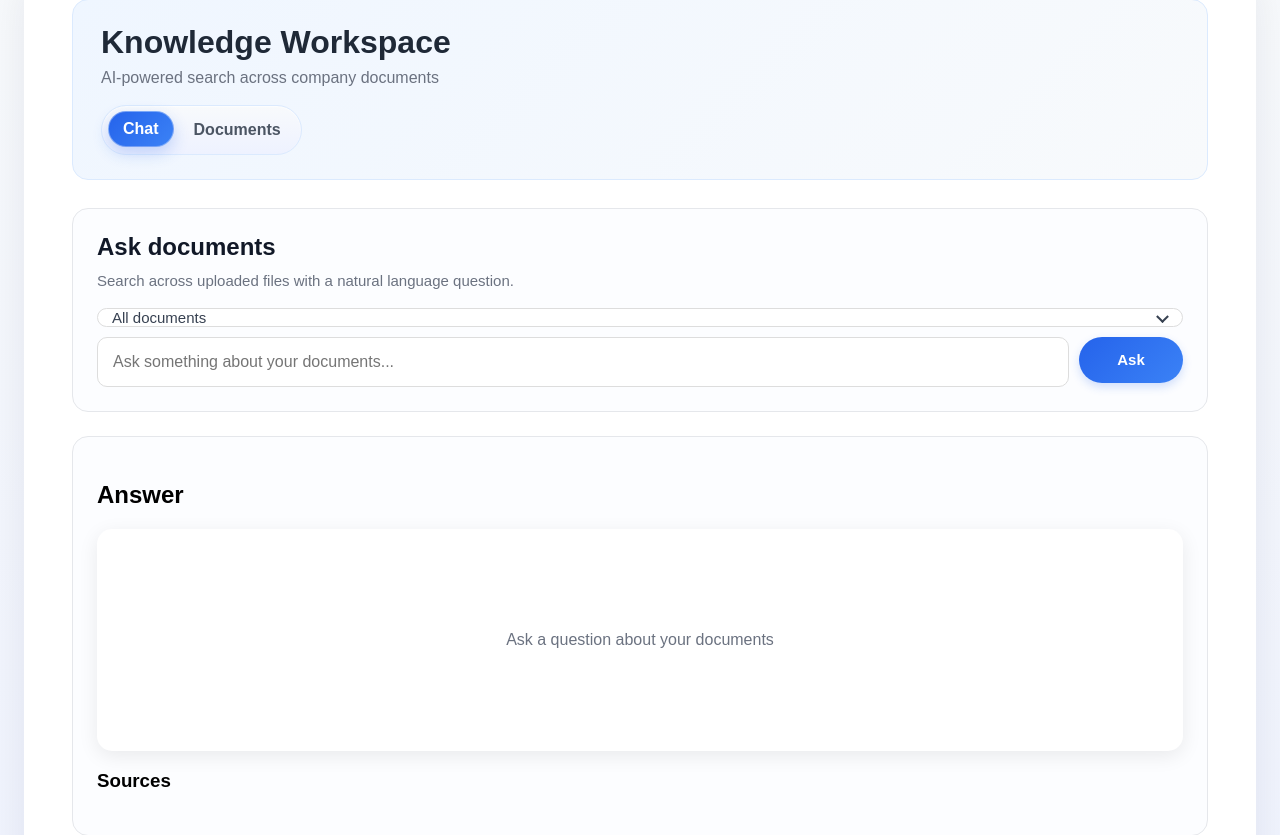
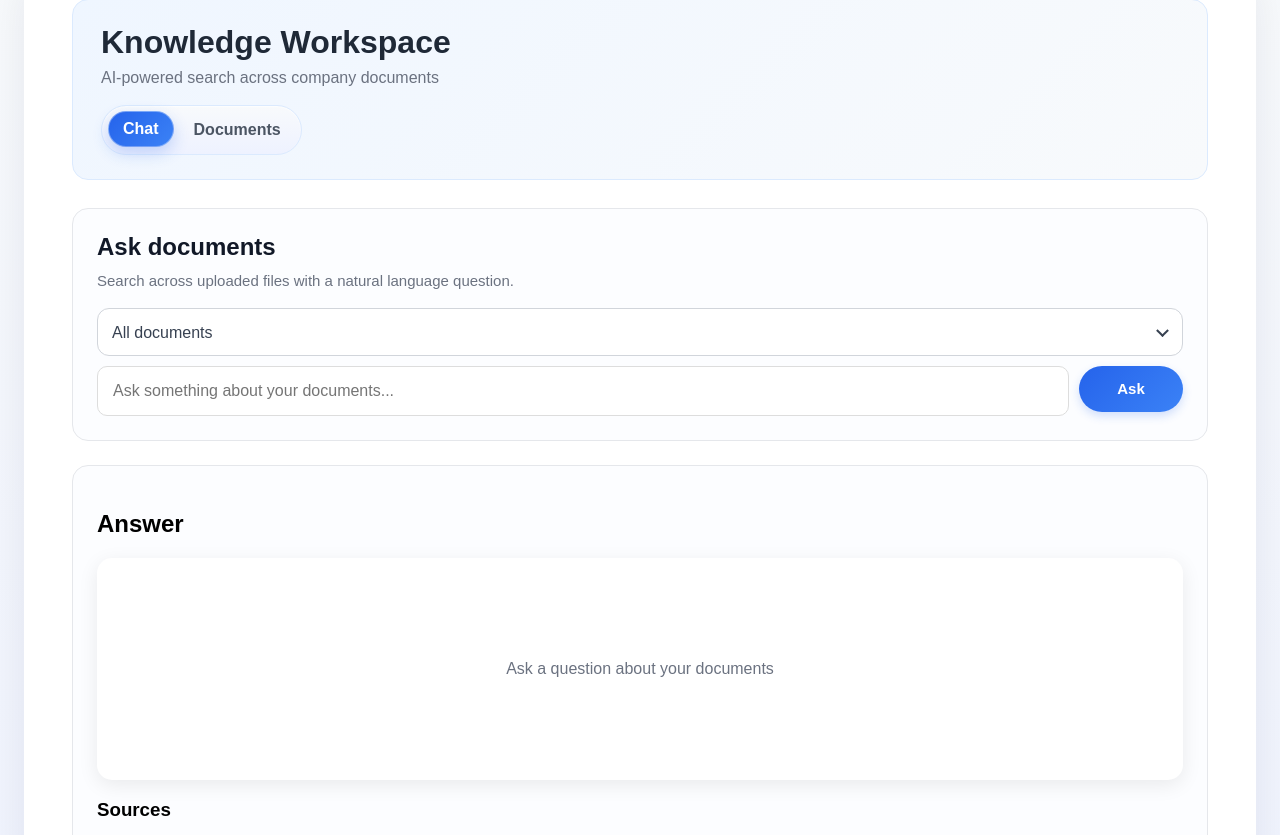
Before and after one commit to LiudmilaTa/Corporate-Knowledge-Assistant, a FastAPI app: page / in a window 1280 px wide. Shown: the part 65-900 px from the top of the page. Run offline with FastAPI, Linux system fonts and the light colour scheme; data that the repository does not hold is empty.

Commit message:
Polish document selector styling

```diff
--- a/app/static/css/chat.css
+++ b/app/static/css/chat.css
@@ -6,13 +6,26 @@
 #document-filter {
     width: 100%;
     min-width: 0;
+    height: 48px;
     padding: 0 40px 0 14px;
-    border: 1px solid #ddd;
-    border-radius: 10px;
-    background: white;
+    border: 1px solid #d1d5db;
+    border-radius: 12px;
+    background: #fff;
     color: #374151;
-    font-size: 15px;
+    font: inherit;
+    cursor: pointer;
     box-sizing: border-box;
+    transition: border-color 0.2s ease, box-shadow 0.2s ease;
+}
+
+#document-filter:hover {
+    border-color: #9ca3af;
+}
+
+#document-filter:focus-visible {
+    outline: none;
+    border-color: #3b82f6;
+    box-shadow: 0 0 0 3px rgba(59, 130, 246, 0.15);
 }
 
 .document-filter-wrap {
--- a/app/templates/index.html
+++ b/app/templates/index.html
@@ -5,7 +5,7 @@
     <meta name="viewport" content="width=device-width, initial-scale=1.0">
     <title>Corporate Knowledge Assistant</title>
     <link rel="stylesheet" href="/static/css/base.css?v=9">
-    <link rel="stylesheet" href="/static/css/chat.css?v=9">
+    <link rel="stylesheet" href="/static/css/chat.css?v=10">
 </head>
 <body>
     <div class="container">
```
